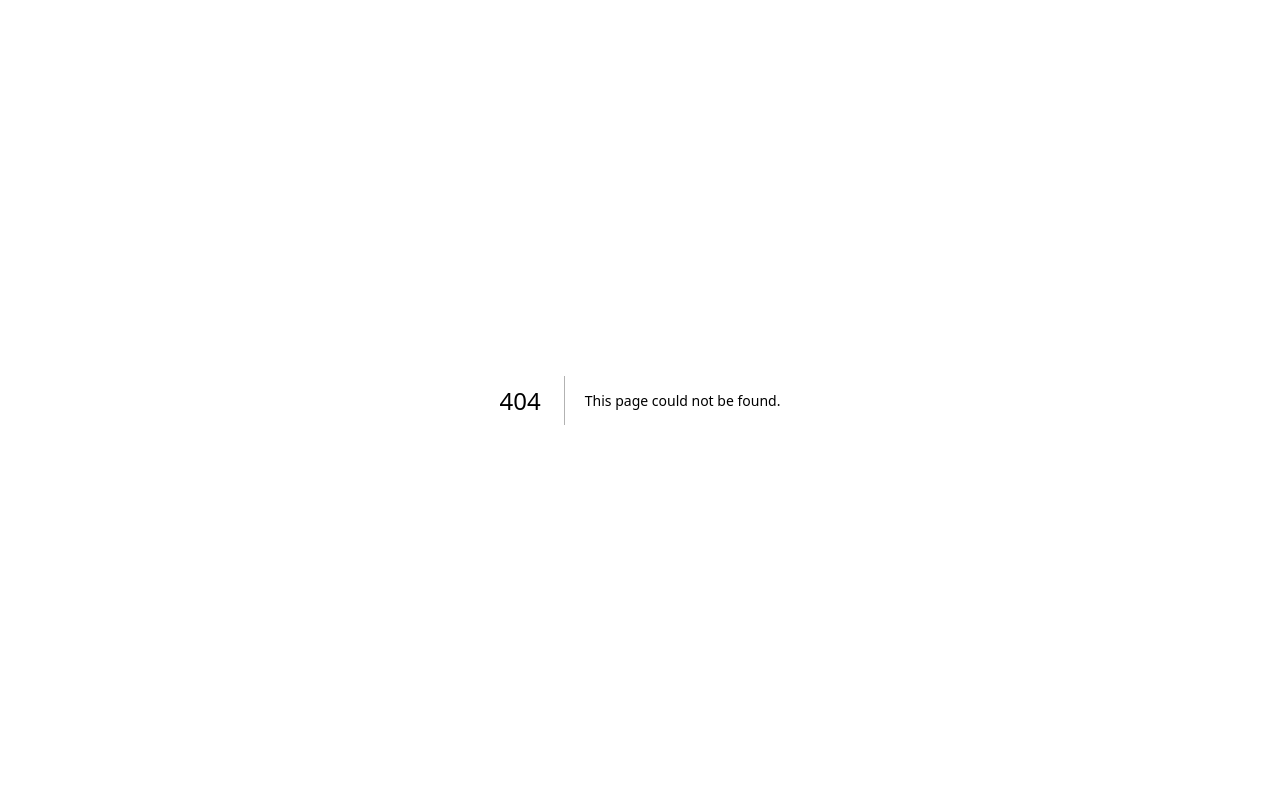
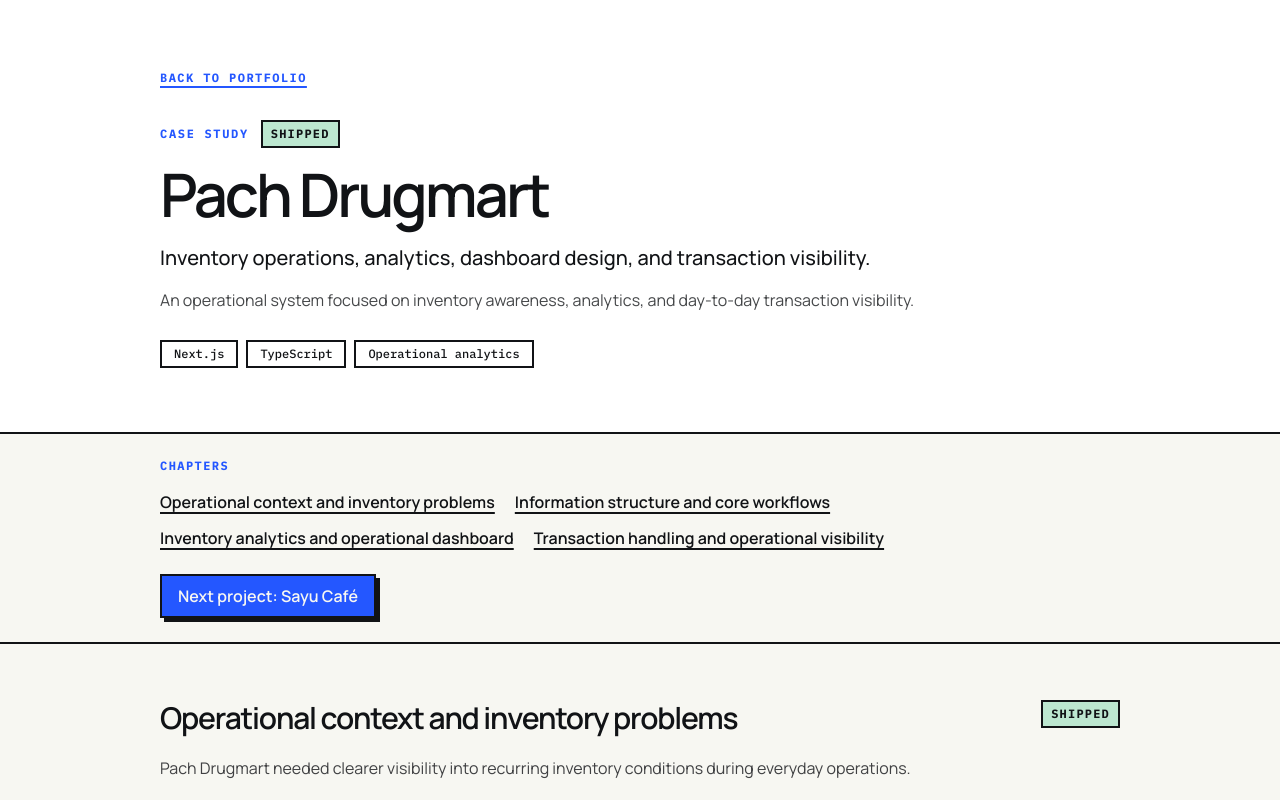
Before and after one commit to felixjseph/felixdev, a Next.js app: page /work/pach-drugmart in a window 1280 px wide. Before the commit this address had no page. Shown: the top 800 px of the page. Built offline with nearby package versions, Linux system fonts and the light colour scheme.

Commit message:
feat: add reusable case study routes

```diff
--- /dev/null
+++ b/src/app/work/[slug]/not-found.tsx
@@ -0,0 +1,15 @@
+import Link from "next/link";
+
+export default function ProjectNotFound() {
+  return (
+    <main className="mx-auto max-w-3xl px-4 py-20 lg:px-8">
+      <p className="font-mono text-xs font-bold uppercase tracking-[0.12em] text-[var(--color-accent)]">Case studies</p>
+      <h1 className="mt-4 text-4xl font-semibold tracking-[-0.05em]">Project not found</h1>
+      <p className="mt-5 max-w-xl">That project page is not available. You can return to the portfolio or get in touch about a project.</p>
+      <nav aria-label="Project recovery options" className="mt-8 flex flex-wrap gap-3">
+        <Link className="border-2 border-[var(--color-text)] bg-[var(--color-accent)] px-5 py-3 font-semibold text-[var(--color-accent-foreground)] shadow-[4px_4px_0_var(--color-text)]" data-accent-surface="primary" href="/#work">Browse the work</Link>
+        <Link className="border-2 border-[var(--color-text)] px-5 py-3 font-semibold" href="/#contact">Contact Felix</Link>
+      </nav>
+    </main>
+  );
+}
--- /dev/null
+++ b/src/app/work/[slug]/page.tsx
@@ -0,0 +1,43 @@
+import type { Metadata } from "next";
+import { notFound } from "next/navigation";
+import { CaseStudyHero } from "@/components/case-study/case-study-hero";
+import { CaseStudyNavigation } from "@/components/case-study/case-study-navigation";
+import { CaseStudySection } from "@/components/case-study/case-study-section";
+import { ProjectGallery } from "@/components/case-study/project-gallery";
+import { getNextProject, getProjectBySlug, getProjectSlugs } from "@/lib/projects";
+
+type ProjectPageProps = {
+  params: Promise<{ slug: string }>;
+};
+
+export function generateStaticParams() {
+  return getProjectSlugs().map((slug) => ({ slug }));
+}
+
+export async function generateMetadata({ params }: ProjectPageProps): Promise<Metadata> {
+  const { slug } = await params;
+  const project = getProjectBySlug(slug);
+
+  return project ? { title: `${project.title} — Felix Castañeda`, description: project.summary } : {};
+}
+
+export default async function ProjectPage({ params }: ProjectPageProps) {
+  const { slug } = await params;
+  const project = getProjectBySlug(slug);
+
+  if (!project) {
+    notFound();
+  }
+
+  const nextProject = getNextProject(project.slug);
+
+  return (
+    <main>
+      <CaseStudyHero project={project} />
+      <CaseStudyNavigation nextProject={nextProject} sections={project.sections} />
+      {project.sections.map((section) => <CaseStudySection key={section.id} section={section} />)}
+      <ProjectGallery media={project.media} projectTitle={project.title} />
+      {/* Project-specific proof modules are intentionally added by later tasks. */}
+    </main>
+  );
+}
--- /dev/null
+++ b/src/components/case-study/case-study-hero.tsx
@@ -0,0 +1,29 @@
+import Link from "next/link";
+import type { CaseStudyProject } from "@/types/project";
+import { ProofStateBadge } from "./proof-state-badge";
+
+export function CaseStudyHero({ project }: { project: CaseStudyProject }) {
+  const primaryProofState = project.sections.find((section) => section.proofState === "shipped")?.proofState;
+
+  return (
+    <header className="border-b-2 border-[var(--color-text)] bg-[var(--color-surface)]">
+      <div className="mx-auto max-w-5xl px-4 py-12 sm:py-16 lg:px-8">
+        <Link className="font-mono text-xs font-bold uppercase tracking-[0.12em] text-[var(--color-accent)] underline decoration-2 underline-offset-4" href="/#work">
+          Back to portfolio
+        </Link>
+        <div className="mt-8 flex flex-wrap items-center gap-3">
+          <p className="font-mono text-xs font-bold uppercase tracking-[0.14em] text-[var(--color-accent)]">Case study</p>
+          {primaryProofState ? <ProofStateBadge state={primaryProofState} /> : null}
+        </div>
+        <h1 className="mt-4 max-w-4xl text-5xl font-semibold tracking-[-0.05em] sm:text-6xl">{project.title}</h1>
+        <p className="mt-5 max-w-3xl text-xl font-medium">{project.proofAngle}</p>
+        <p className="mt-4 max-w-3xl text-[color-mix(in_srgb,var(--color-text)_78%,transparent)]">{project.summary}</p>
+        <ul aria-label={`${project.title} technologies`} className="mt-7 flex flex-wrap gap-2">
+          {project.technologies.map((technology) => (
+            <li className="border-2 border-[var(--color-text)] px-3 py-1 font-mono text-xs" key={technology}>{technology}</li>
+          ))}
+        </ul>
+      </div>
+    </header>
+  );
+}
--- /dev/null
+++ b/src/components/case-study/case-study-navigation.tsx
@@ -0,0 +1,26 @@
+import type { CaseStudyProject, ProjectSection } from "@/types/project";
+
+type CaseStudyNavigationProps = {
+  sections: ProjectSection[];
+  nextProject: CaseStudyProject;
+};
+
+export function CaseStudyNavigation({ sections, nextProject }: CaseStudyNavigationProps) {
+  return (
+    <nav aria-label="Case study chapters" className="border-b-2 border-[var(--color-text)] bg-[var(--color-bg)]">
+      <div className="mx-auto max-w-5xl px-4 py-6 lg:px-8">
+        <p className="font-mono text-xs font-bold uppercase tracking-[0.12em] text-[var(--color-accent)]">Chapters</p>
+        <ul className="mt-4 flex flex-wrap gap-x-5 gap-y-3">
+          {sections.map((section) => (
+            <li key={section.id}>
+              <a className="font-semibold underline decoration-2 underline-offset-4" href={`#${section.id}`}>{section.title}</a>
+            </li>
+          ))}
+        </ul>
+        <a className="mt-6 inline-block border-2 border-[var(--color-text)] bg-[var(--color-accent)] px-4 py-2 font-semibold text-[var(--color-accent-foreground)] shadow-[4px_4px_0_var(--color-text)]" data-accent-surface="primary" href={`/work/${nextProject.slug}`}>
+          Next project: {nextProject.title}
+        </a>
+      </div>
+    </nav>
+  );
+}
--- /dev/null
+++ b/src/components/case-study/case-study-section.tsx
@@ -0,0 +1,20 @@
+import type { ProjectSection } from "@/types/project";
+import { ProofStateBadge } from "./proof-state-badge";
+
+export function CaseStudySection({ section }: { section: ProjectSection }) {
+  const headingId = `${section.id}-heading`;
+
+  return (
+    <section aria-labelledby={headingId} className="border-b-2 border-[var(--color-text)] py-10 sm:py-14" id={section.id}>
+      <div className="mx-auto max-w-5xl px-4 lg:px-8">
+        <div className="flex flex-wrap items-start justify-between gap-4">
+          <h2 className="max-w-3xl text-3xl font-semibold tracking-[-0.04em]" id={headingId}>{section.title}</h2>
+          {section.proofState ? <ProofStateBadge state={section.proofState} /> : null}
+        </div>
+        <div className="mt-5 max-w-3xl space-y-4 text-[color-mix(in_srgb,var(--color-text)_80%,transparent)]">
+          {section.body.map((paragraph) => <p key={paragraph}>{paragraph}</p>)}
+        </div>
+      </div>
+    </section>
+  );
+}
--- /dev/null
+++ b/src/components/case-study/project-gallery.tsx
@@ -0,0 +1,24 @@
+import Image from "next/image";
+import type { ProjectMedia } from "@/types/project";
+
+type ProjectGalleryProps = {
+  media: ProjectMedia[];
+  projectTitle: string;
+};
+
+export function ProjectGallery({ media, projectTitle }: ProjectGalleryProps) {
+  return (
+    <section aria-label={`${projectTitle} project gallery`} className="border-b-2 border-[var(--color-text)] bg-[var(--color-surface)] py-10 sm:py-14">
+      <div className="mx-auto max-w-5xl px-4 lg:px-8">
+        <div className="grid gap-6 md:grid-cols-2">
+          {media.map((item) => (
+            <figure className="border-2 border-[var(--color-text)] bg-[var(--color-bg)] shadow-[5px_5px_0_var(--color-text)]" key={item.src}>
+              <Image alt={item.alt} className="block h-auto w-full" height={item.height} src={item.src} width={item.width} />
+              <figcaption className="border-t-2 border-[var(--color-text)] p-4 text-sm">{item.caption}</figcaption>
+            </figure>
+          ))}
+        </div>
+      </div>
+    </section>
+  );
+}
--- /dev/null
+++ b/src/components/case-study/proof-state-badge.tsx
@@ -0,0 +1,15 @@
+import type { ProofState } from "@/types/project";
+
+const proofLabels = {
+  shipped: "Shipped",
+  prototype: "Prototype",
+  planned: "Planned",
+} as const;
+
+export function ProofStateBadge({ state }: { state: ProofState }) {
+  return (
+    <span className="inline-flex border-2 border-[var(--color-text)] bg-[var(--color-support)] px-2 py-1 font-mono text-xs font-bold uppercase tracking-[0.1em] text-[var(--color-support-foreground)]">
+      {proofLabels[state]}
+    </span>
+  );
+}
```
Also changed, not shown: 1 other file (tests, documents, lock files or other folders).
